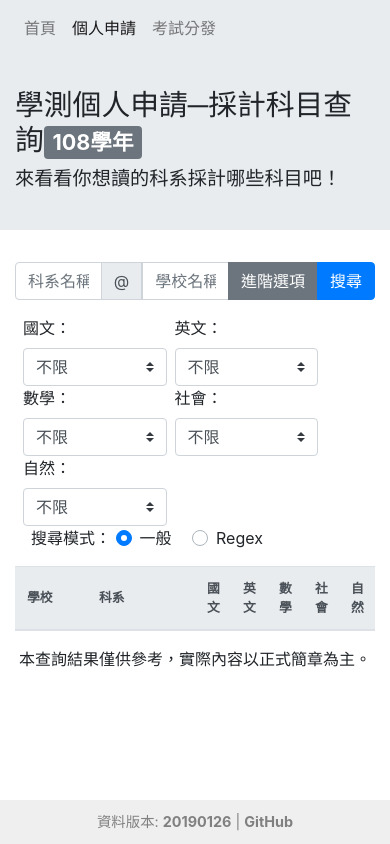
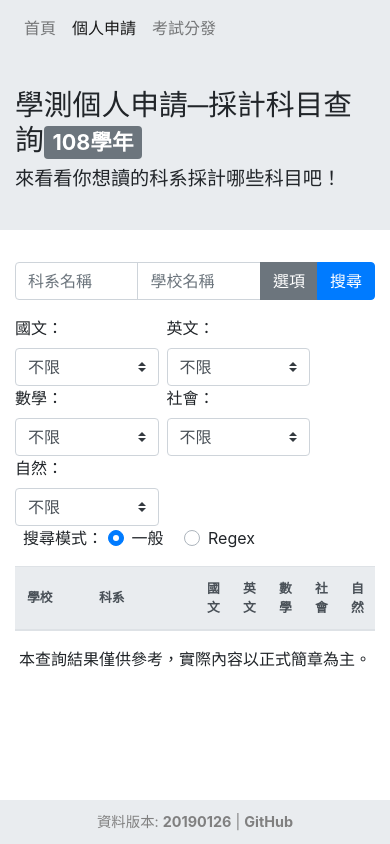
Before and after one commit to lashhw/applytool, a PHP site: page /apply.html in a window 390 px wide, after a click on "選項". Run offline with PHP 8.4, Linux system fonts and the light colour scheme; lists and menus that the app fills with data are empty; some libraries are stand-ins or nearby versions.

Commit message:
remove unnecessary code

```diff
--- a/apply.html
+++ b/apply.html
@@ -25,12 +25,13 @@
   <script src="https://maxcdn.bootstrapcdn.com/bootstrap/4.2.1/js/bootstrap.min.js"></script>
   <script src="https://cdnjs.cloudflare.com/ajax/libs/floatthead/2.1.3/jquery.floatThead.min.js"></script>
   <!-- external css -->
-  <link rel="stylesheet" href="css/common.css?v=1">
+  <link rel="stylesheet" href="css/common.css?v=2">
   <link rel="stylesheet" href="css/apply.css?v=1">
   <!-- external js -->
   <script src="js/apply.js?v=1"></script>
 </head>
 <body>
+  <div class="content">
     <nav class="navbar navbar-expand navbar-light"  style="background-color: #e9ecef;">
       <div class="navbar-nav">
         <a class="nav-item nav-link" href="/">首頁</a>
@@ -38,7 +39,6 @@
         <a class="nav-item nav-link" href="advanced.html">考試分發</a>
       </div>
     </nav>
-  <div class="content">
     <!-- title bar -->
     <div class="jumbotron jumbotron-fluid">
       <div class="container">
@@ -50,22 +50,17 @@
     <div class="container">
       <div class="form-group input-group mb-3">
         <input type="text" class="form-control" id="qd" placeholder="科系名稱" value="" oninput="update();" maxlength="30">
-        <div class="input-group-append">
-          <span class="input-group-text">@</span>
-        </div>
         <input type="text" class="form-control" id="qs" placeholder="學校名稱" value="" oninput="update();" maxlength="30">
         <div class="input-group-append">
-          <button id="btn_advanced" type="button" class="btn btn-secondary" data-toggle="collapse" data-target="#advanced_options">進階選項</button>
-        </div>
-        <div class="input-group-append">
-          <button class="btn btn-primary" onclick="update()">
-            搜尋
+          <button id="btn_advanced" type="button" class="btn btn-secondary" data-toggle="collapse" data-target="#advanced_options">
+            <span class="d-none d-md-inline">進階</span>選項
           </button>
+          <button class="btn btn-primary" onclick="update()">搜尋</button>
         </div>
       </div>
       <!-- advanced options -->
       <div id="advanced_options" class="collapse float-sm-right form-inline mb-3">
-        <div class="form-group ml-2 mb-0">
+        <div class="form-group mr-2 mb-0">
           <label for="sel1" class="subject-title">國文：</label>
           <select id="sel1" class="custom-select" onchange="update()">
             <option value="1" selected="selected">不限</option>
@@ -73,7 +68,7 @@
             <option value="3">不採計</option>
           </select>
         </div>
-        <div class="form-group ml-2 mb-0">
+        <div class="form-group mr-2 mb-0">
           <label for="sel2" class="subject-title">英文：</label>
           <select id="sel2" class="custom-select" onchange="update()">
             <option value="1" selected="selected">不限</option>
@@ -81,7 +76,7 @@
             <option value="3">不採計</option>
           </select>
         </div>
-        <div class="form-group ml-2 mb-0">
+        <div class="form-group mr-2 mb-0">
           <label for="sel3" class="subject-title">數學：</label>
           <select id="sel3" class="custom-select" onchange="update()">
             <option value="1" selected="selected">不限</option>
@@ -89,7 +84,7 @@
             <option value="3">不採計</option>
           </select>
         </div>
-        <div class="form-group ml-2 mb-0">
+        <div class="form-group mr-2 mb-0">
           <label for="sel4" class="subject-title">社會：</label>
           <select id="sel4" class="custom-select" onchange="update()">
             <option value="1" selected="selected">不限</option>
@@ -97,7 +92,7 @@
             <option value="3">不採計</option>
           </select>
         </div>
-        <div class="form-group ml-2 mb-0">
+        <div class="form-group mr-2 mb-0">
           <label for="sel5" class="subject-title">自然：</label>
           <select id="sel5" class="custom-select" onchange="update()">
             <option value="1" selected="selected">不限</option>
@@ -105,7 +100,7 @@
             <option value="3">不採計</option>
           </select>
         </div>
-        <div class="form-group ml-2 mb-0">
+        <div class="form-group mb-0">
           <span class="ml-2" id="mode-title">搜尋模式：</span>
           <div class="custom-control custom-radio custom-control-inline">
             <input type="radio" id="mode-indexof" name="mode" class="custom-control-input" value="1" onchange="update()" checked="checked">
@@ -118,7 +113,7 @@
         </div>
       </div>
       <!-- result table -->
-      <table class="table" id="table_result">
+      <table class="table table-border" id="table_result">
         <thead class="thead-light">
           <tr>
             <th style="width:20%" class="align-middle">學校</th>
--- a/css/common.css
+++ b/css/common.css
@@ -9,7 +9,7 @@ h2 {
 }
 
 .jumbotron {
-  background-color: #e9ecef !important
+  background-color: #e9ecef !important;
 }
 
 .subject {
@@ -27,22 +27,22 @@ h2 {
   word-wrap: break-word;
 }
 
-html {
-    height: 100%;
+html, body {
+  height: 100%;
 }
 body {
-    min-height: 100%;
-    display: flex;
-    flex-direction: column;
+  display: flex;
+  flex-direction: column;
 }
 .content {
-    flex: 1;
+  flex: 1 0 auto;
 }
 .footer {
+  flex-shrink: 0;
   padding: 0.7rem;
   color: rgb(128, 128, 128);
   font-size: 0.9rem;
-  background-color: #efefef;
+  background-color: #e9ecef;
   text-align: center;
 }
 .footer > a {
--- a/index.html
+++ b/index.html
@@ -1,5 +1,5 @@
 <!DOCTYPE html>
-<html lang="en">
+<html lang="zh-Hant-TW">
 <head>
   <!-- Global site tag (gtag.js) - Google Analytics -->
   <script async src="https://www.googletagmanager.com/gtag/js?id=UA-52378111-4"></script>
@@ -24,9 +24,10 @@
   <script src="https://cdnjs.cloudflare.com/ajax/libs/popper.js/1.14.6/umd/popper.min.js"></script>
   <script src="https://maxcdn.bootstrapcdn.com/bootstrap/4.2.1/js/bootstrap.min.js"></script>
   <!-- external css -->
-  <link rel="stylesheet" href="css/common.css?v=1">
+  <link rel="stylesheet" href="css/common.css?v=2">
 </head>
 <body>
+  <div class="content">
     <nav class="navbar navbar-expand navbar-light" style="background-color: #e9ecef;">
       <div class="navbar-nav">
         <a class="nav-item nav-link active" href="/">首頁</a>
@@ -34,7 +35,6 @@
         <a class="nav-item nav-link" href="advanced.html">考試分發</a>
       </div>
     </nav>
-  <div class="content">
     <div class="jumbotron jumbotron-fluid">
       <div class="container">
         <h1>學測/指考採計科目查詢</h1>
--- a/js/apply.js
+++ b/js/apply.js
@@ -93,9 +93,7 @@ $(document).ready(function(){
     $('#table_result').floatThead('reflow');
   });
   if($(document).width()<768){
-    $("#btn_advanced").text('進階');
     $("#mode-title").text('模式');
-    $("#mode-title").removeClass('ml-2');
     $(".subject-title").each(function(){
       var str=$(this).text().substring(0,1);
       $(this).text(str);
```
Also changed, not shown: advanced.html (+8 -15 lines), css/advanced.css (+0 -7 lines). Lines whose indentation alone changed are shown as unchanged.
